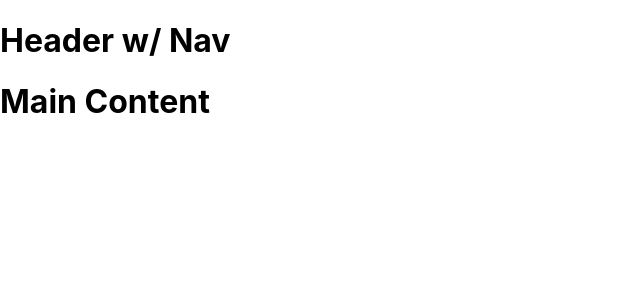
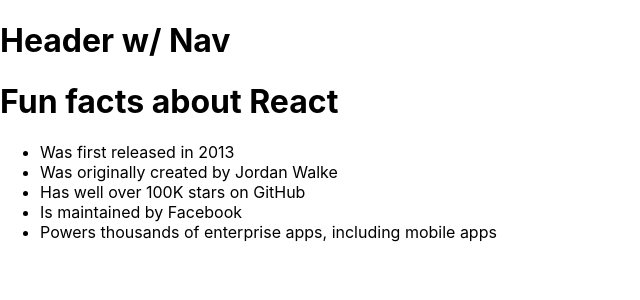
Before and after one commit to ciandevelops/react-facts, a React (Create React App) app: page / in a window 1280 px wide. Shown: the top 300 px of the page, without its empty margins (0-640 px from the left). Built offline with nearby package versions, Linux system fonts and the light colour scheme.

Commit message:
main content added

```diff
--- a/src/components/Main.js
+++ b/src/components/Main.js
@@ -1,7 +1,14 @@
 const Main = () => {
   return (
     <div>
-      <h1>Main Content</h1>
+      <h1>Fun facts about React</h1>
+      <ul>
+        <li>Was first released in 2013</li>
+        <li>Was originally created by Jordan Walke</li>
+        <li>Has well over 100K stars on GitHub</li>
+        <li>Is maintained by Facebook</li>
+        <li>Powers thousands of enterprise apps, including mobile apps</li>
+      </ul>
     </div>
   );
 };
```
